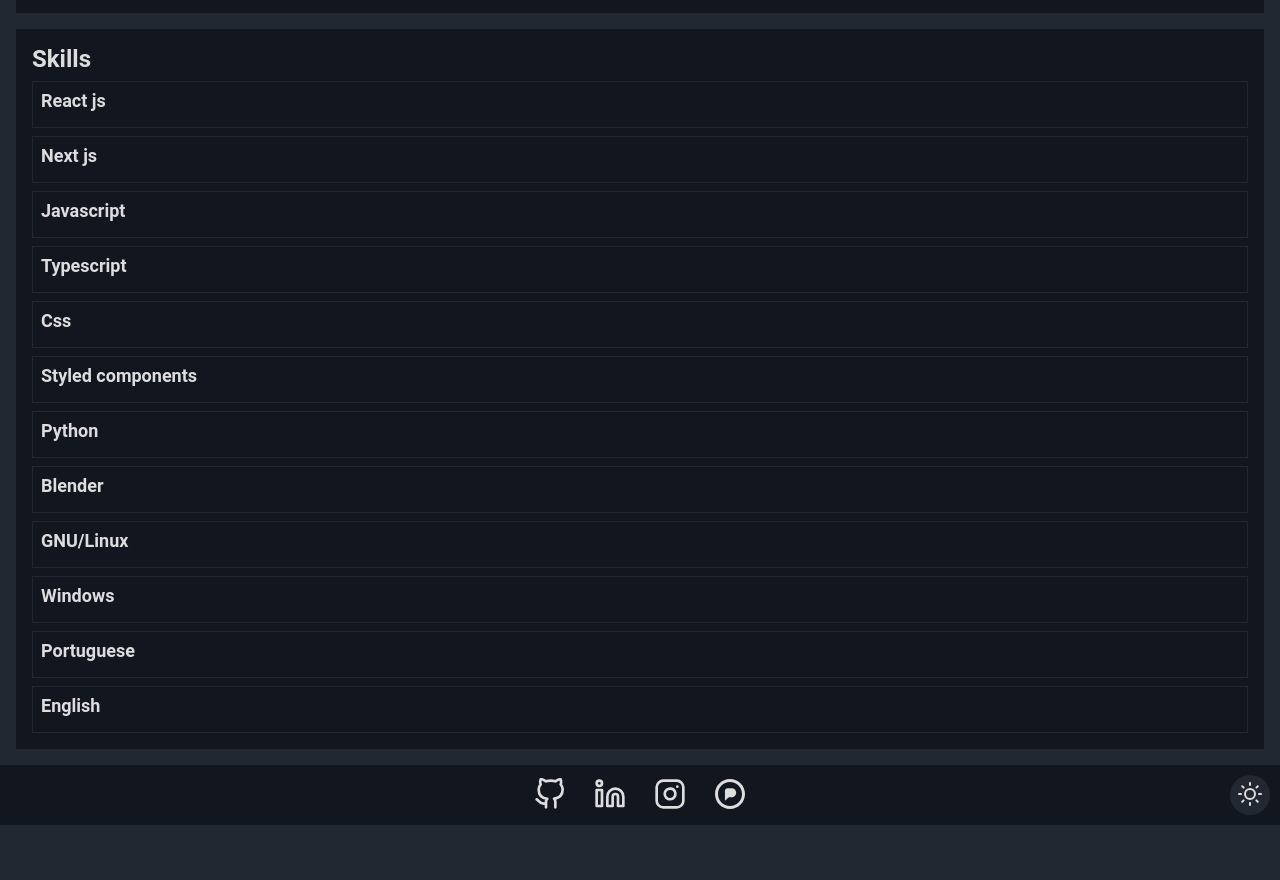
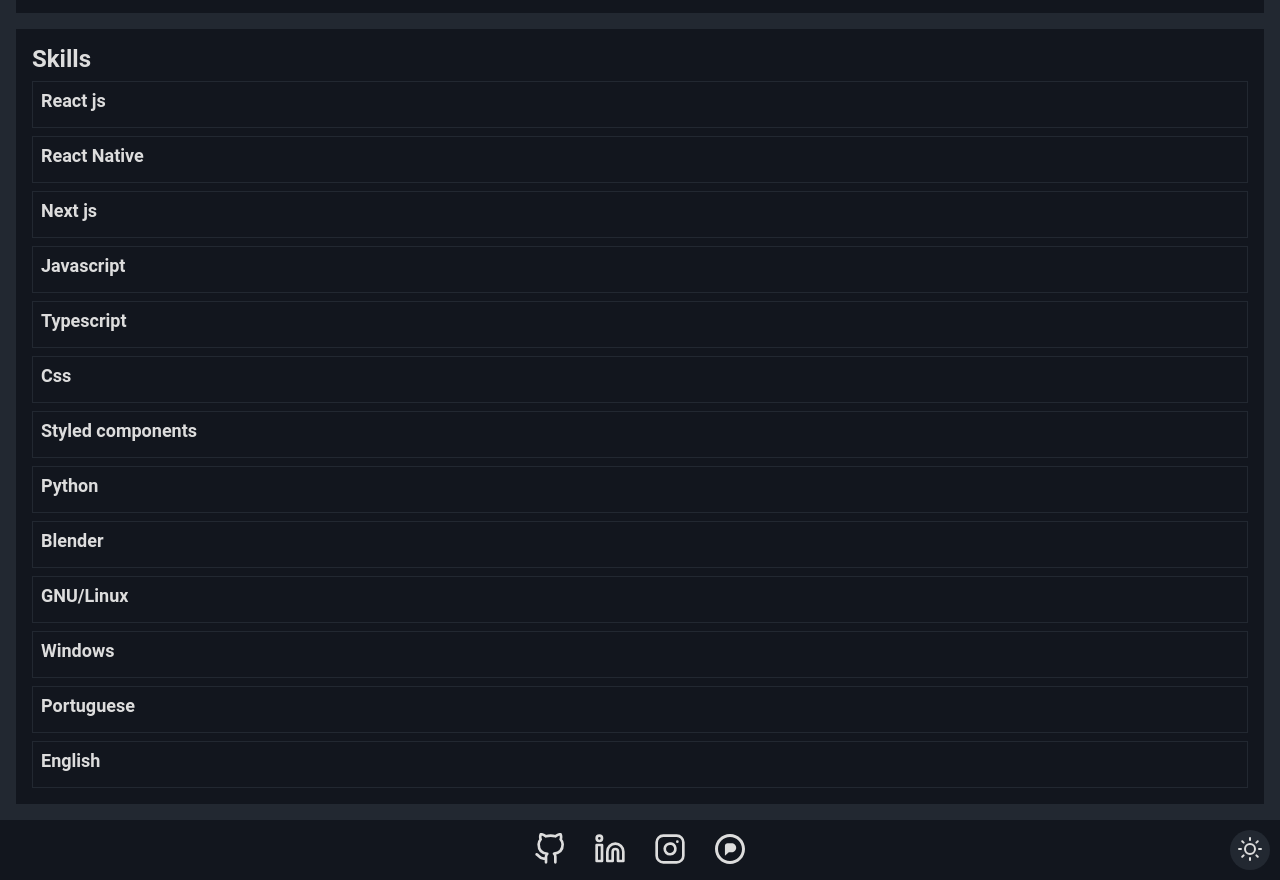
Before and after one commit to SamuelTobiasFitzlaff/SamuelTobiasFitzlaff.github.io, a Next.js app: page /experience in a window 1280 px wide. Shown: the part 1140-2020 px from the top of the page. Before the commit the page ends 1965 px from the top, so only its background shows below. Built offline with nearby package versions, Linux system fonts and the light colour scheme.

Commit message:
add experience card

```diff
--- a/src/pages/experience/index.tsx
+++ b/src/pages/experience/index.tsx
@@ -79,6 +79,7 @@
           <h2>Skills</h2>
           {/* <h3>Technologies</h3> */}
           <ExperienceCard title="React js" />
+          <ExperienceCard title="React Native" />
           <ExperienceCard title="Next js" />
           <ExperienceCard title="Javascript" />
           <ExperienceCard title="Typescript" />
```
